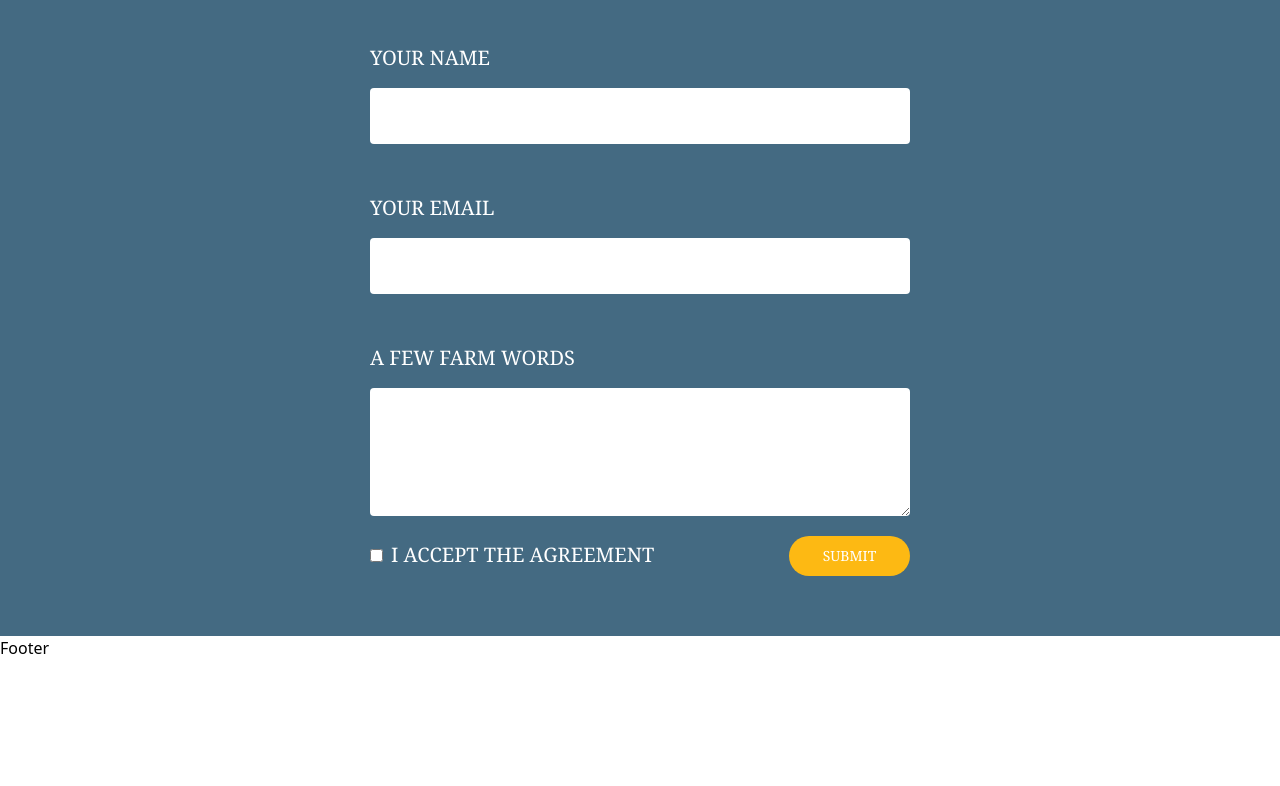
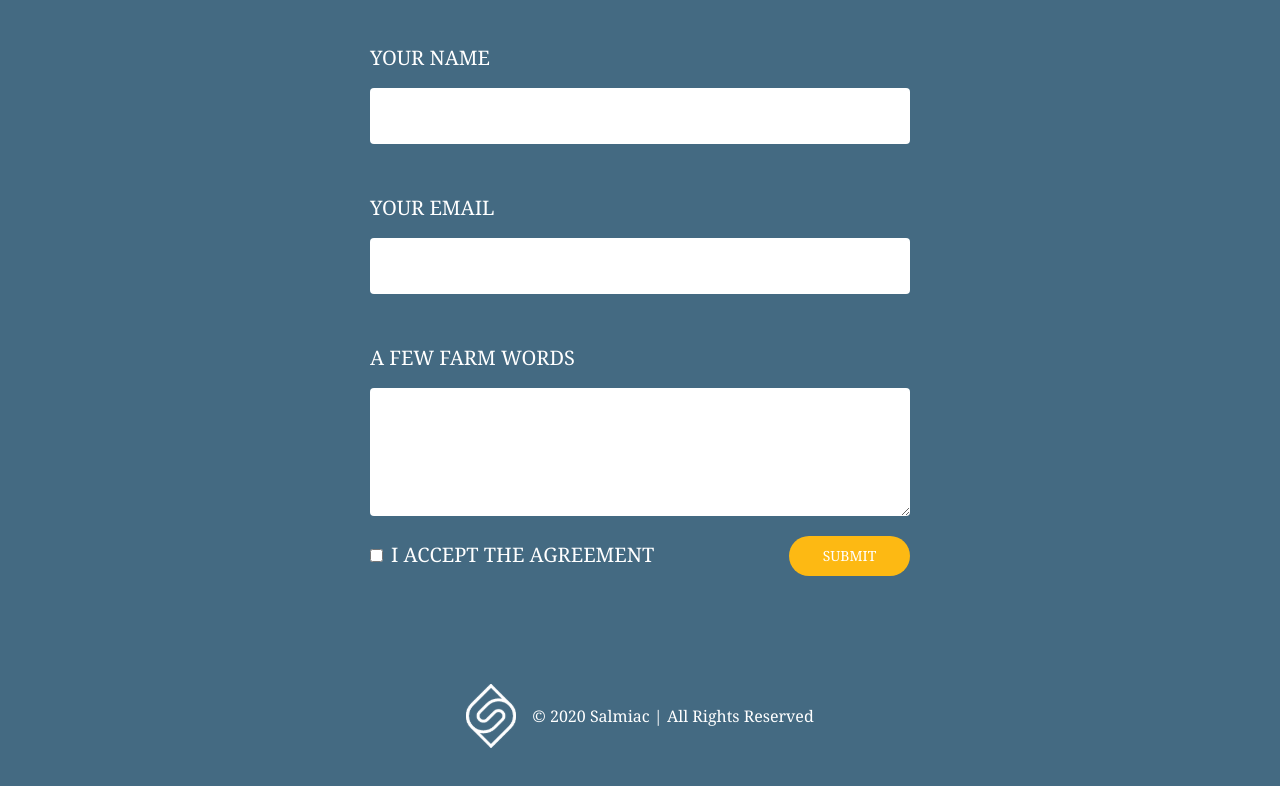
Before and after one commit to RomanZakharchuk/junior-developer-test, a React (Vite) app: page / in a window 1280 px wide. Shown: the part 3396-4182 px from the top of the page. Before the commit the page ends 4056 px from the top, so only its background shows below. Built offline with nearby package versions, Linux system fonts and the light colour scheme.

Commit message:
made footer

```diff
--- a/src/components/Footer/Footer.jsx
+++ b/src/components/Footer/Footer.jsx
@@ -1,7 +1,15 @@
+import logo from '../../assets/svg/logo-small.svg';
 
 const Footer = () => {
     return (
-        <div>Footer</div>
+        <footer className="bg-[#446A82] px-5">
+            <div className="w-full max-w-[1280px] mx-auto py-12 flex items-center justify-center">
+                <div className='md:mr-4'>
+                    <img className='hidden md:block' src={logo} alt="logo" />
+                </div>
+                <p className='my-text-white text-base leading-6'>© 2020 Salmiac | All Rights Reserved</p>
+            </div>
+        </footer>
     )
 }
 
```
